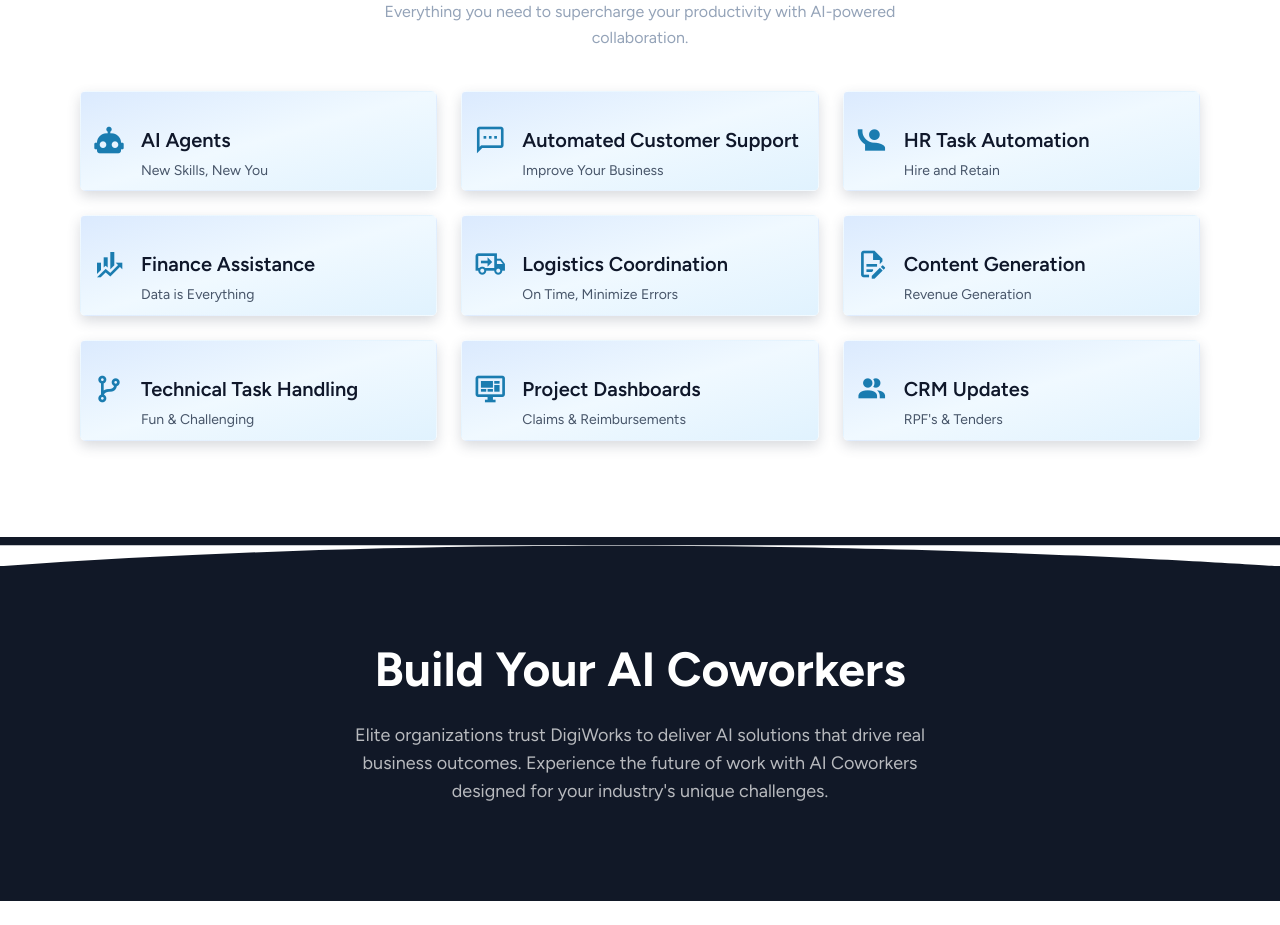
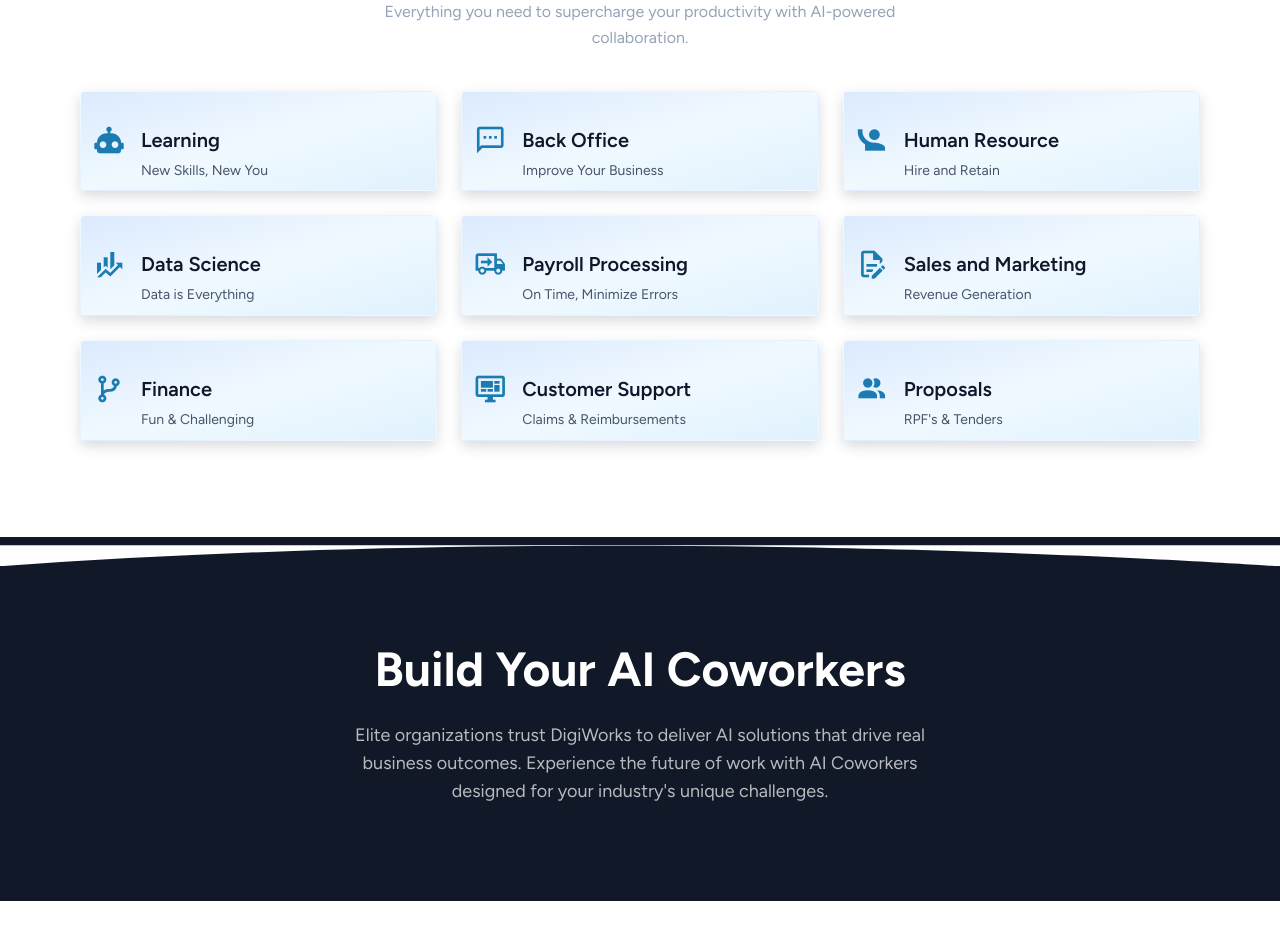
Before and after one commit to Mohammed-Huzaifa/Digiwo, a React (Create React App) app: page / in a window 1280 px wide. Shown: the part 2420-3345 px from the top of the page. Built offline with nearby package versions, Linux system fonts and the light colour scheme.

Commit message:
minor changes

```diff
--- a/src/components/amazingFeatures.js
+++ b/src/components/amazingFeatures.js
@@ -3,47 +3,47 @@ import React from "react";
 const featuresData = [
   {
     icon: "mdi mdi-robot",
-    title: "AI Agents",
+    title: "Learning",
     desc: "New Skills, New You",
   },
   {
     icon: "mdi mdi-message-processing-outline",
-    title: "Automated Customer Support",
+    title: "Back Office",
     desc: "Improve Your Business",
   },
   {
     icon: "mdi mdi-human-greeting-variant",
-    title: "HR Task Automation",
+    title: "Human Resource",
     desc: "Hire and Retain",
   },
   {
     icon: "mdi mdi-finance",
-    title: "Finance Assistance",
+    title: "Data Science",
     desc: "Data is Everything",
   },
   {
     icon: "mdi mdi-truck-delivery-outline",
-    title: "Logistics Coordination",
+    title: "Payroll Processing",
     desc: "On Time, Minimize Errors",
   },
   {
     icon: "mdi mdi-file-document-edit-outline",
-    title: "Content Generation",
+    title: "Sales and Marketing",
     desc: "Revenue Generation",
   },
   {
     icon: "mdi mdi-source-branch",
-    title: "Technical Task Handling",
+    title: "Finance",
     desc: "Fun & Challenging",
   },
   {
     icon: "mdi mdi-monitor-dashboard",
-    title: "Project Dashboards",
+    title: "Customer Support",
     desc: "Claims & Reimbursements",
   },
   {
     icon: "mdi mdi-account-multiple",
-    title: "CRM Updates",
+    title: "Proposals",
     desc: "RPF's & Tenders",
   },
 ];
```
